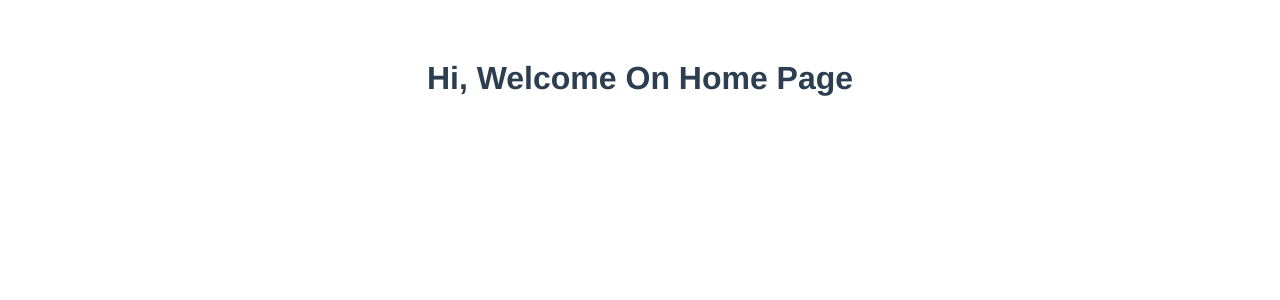
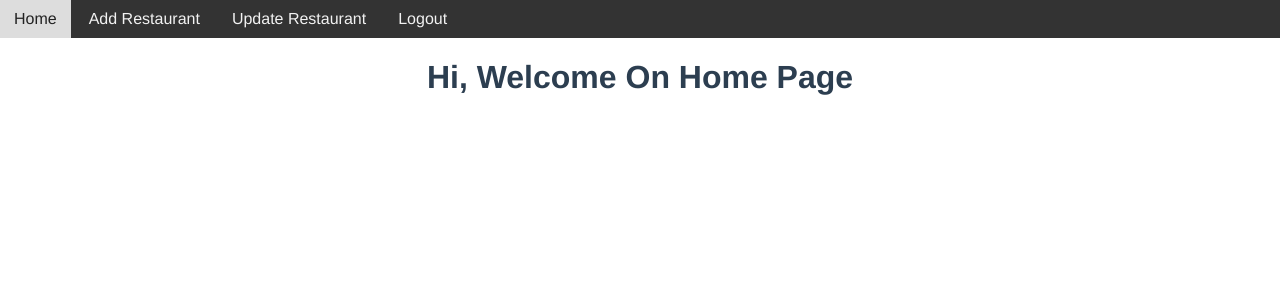
Before and after one commit to JindalAnkit1698/RestaurantApp, a Vue app: page / in a window 1280 px wide. Shown: the top 300 px of the page. Built offline with nearby package versions, Linux system fonts and the light colour scheme; sample sign-in values are in the browser's storage.

Commit message:
adding header file

```diff
--- a/src/App.vue
+++ b/src/App.vue
@@ -13,11 +13,17 @@
   -moz-osx-font-smoothing: grayscale;
   text-align: center;
   color: #2c3e50;
-  margin-top: 60px;
 }
+
+body {
+  padding: 0;
+  margin: 0;
+}
+
 .logo {
   width: 100px;
 }
+
 .register input,
 .login input {
   width: 300px;
@@ -29,6 +35,7 @@
   margin-left: auto;
   border: 1px solid skyblue;
 }
+
 .register button,
 .login button {
   width: 320px;
--- /dev/null
+++ b/src/components/Header.vue
@@ -0,0 +1,34 @@
+<template>
+    <div class="nav">
+        <a href="#">Home</a>
+        <a href="#">Add Restaurant</a>
+        <a href="#">Update Restaurant</a>
+        <a href="#">Logout</a>
+    </div>
+</template>
+<script>
+export default {
+    name: 'Header'
+}
+</script>
+<style>
+.nav {
+    background-color: #333;
+    overflow: hidden;
+}
+
+.nav a {
+    float: left;
+    color: #f2f2f2;
+    text-align: center;
+    padding: 10px 14px;
+    text-decoration: none;
+    font-size: 16px;
+    margin-right: 4px;
+}
+
+.nav a:hover {
+    background-color: #ddd;
+    color: #222;
+}
+</style>
--- a/src/components/Home.vue
+++ b/src/components/Home.vue
@@ -1,9 +1,14 @@
 <template>
+  <Header />
   <h1>Hi, Welcome On Home Page</h1>
 </template>
 <script>
+import Header from './Header.vue'
 export default {
   name: "Home",
+  components: {
+    Header
+  },
   mounted() {
     let user = localStorage.getItem("user-info");
     if (!user) {
@@ -12,4 +17,6 @@
   },
 };
 </script>
-<style></style>
+<style>
+
+</style>
```
